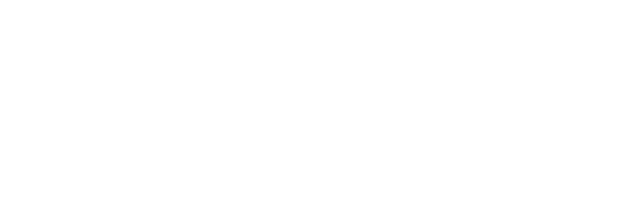
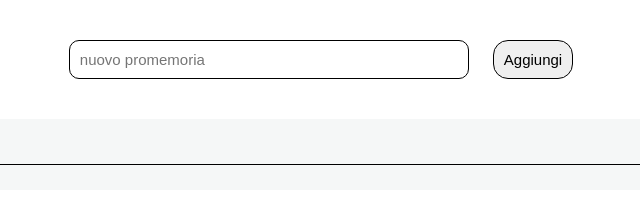
Before and after one commit to Gius993/vue-todolist, a plain HTML site: page index.html in a window 1280 px wide. Shown: the whole page, without its empty margins (319-959 px from the left). Drawn offline with nearby package versions, Linux system fonts and the light colour scheme.

Commit message:
struttura html css

```diff
--- a/css/style.css
+++ b/css/style.css
@@ -3,3 +3,40 @@
     padding: 0;
     box-sizing: border-box;
 }
+/*input*/
+.inputs{
+	text-align: center;
+	padding: 40px;
+}
+.inputs input{
+	padding: 10px 10px;
+    font-size: 15px;
+    border-radius: 10px;
+    border: 1px solid black;
+    width: 400px;
+}
+.inputs button {
+    padding: 10px 10px;
+    font-size: 15px;
+    border-radius: 15px;
+    border: 1px solid black;
+    margin-left: 20px;
+    cursor: pointer;
+}
+/* area*/
+.todos-container {
+    width: 70%;
+    margin: auto;
+    background-color: #F5F7F7;
+    padding: 25px;
+}
+.todos-list {
+    list-style-type: none;
+}
+.todos-list .todo {
+    border-bottom: 1px solid black;
+    padding: 10px;
+    font-size: 20px;
+    display: flex;
+    justify-content: space-between;
+}
--- a/index.html
+++ b/index.html
@@ -11,7 +11,25 @@
     <link rel="stylesheet" href="css/style.css">
 </head>
 <body>
+	<div class="root">
+		<div class="inputs">
+			<input type="text" placeholder="nuovo promemoria">
+			<button>Aggiungi</button>
+		</div>
+		<!--oggetti-->
+		<div class="todos-container">
 
+			<ul class="todos-list">
+				<li class="todo">
+
+					<div class="promemoria">
+
+					</div>
+				</li>
+			</ul>
+
+		</div>
+	</div>
 
 	<script type="text/javascript" src="js/script.js"></script>
 
```
